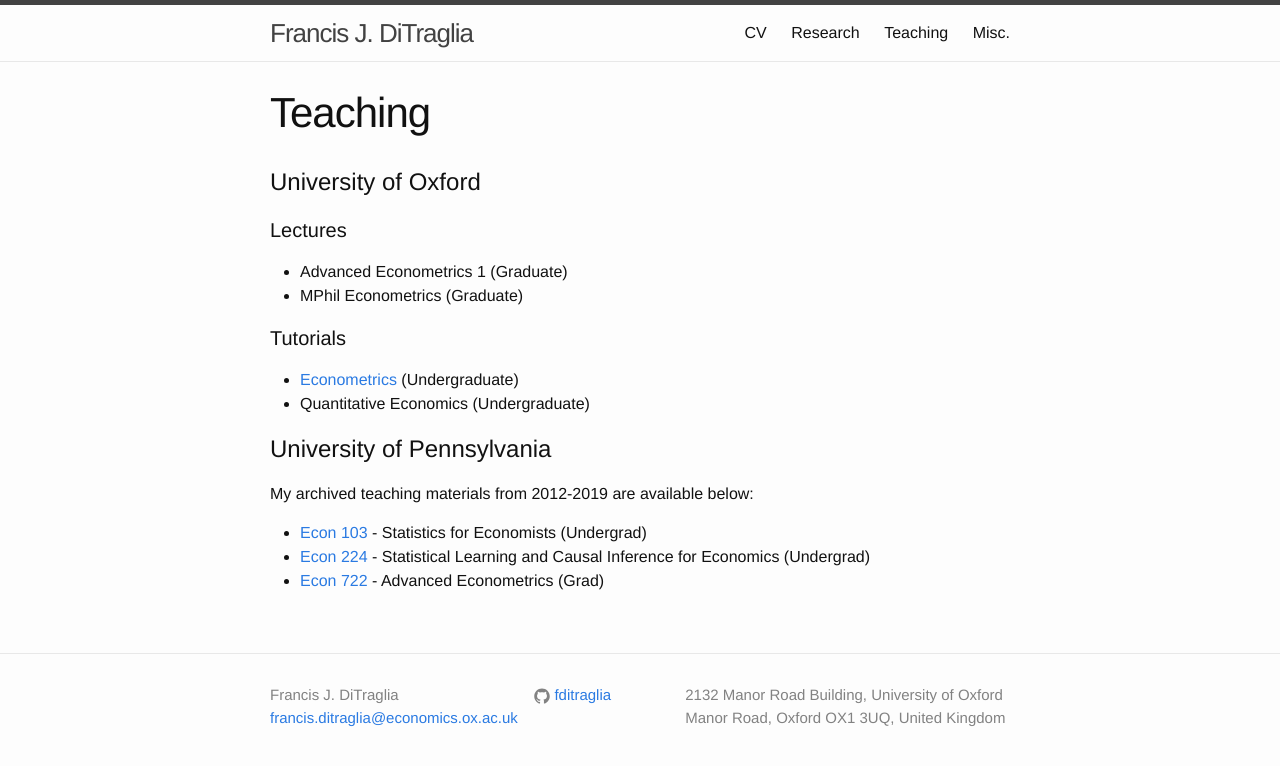
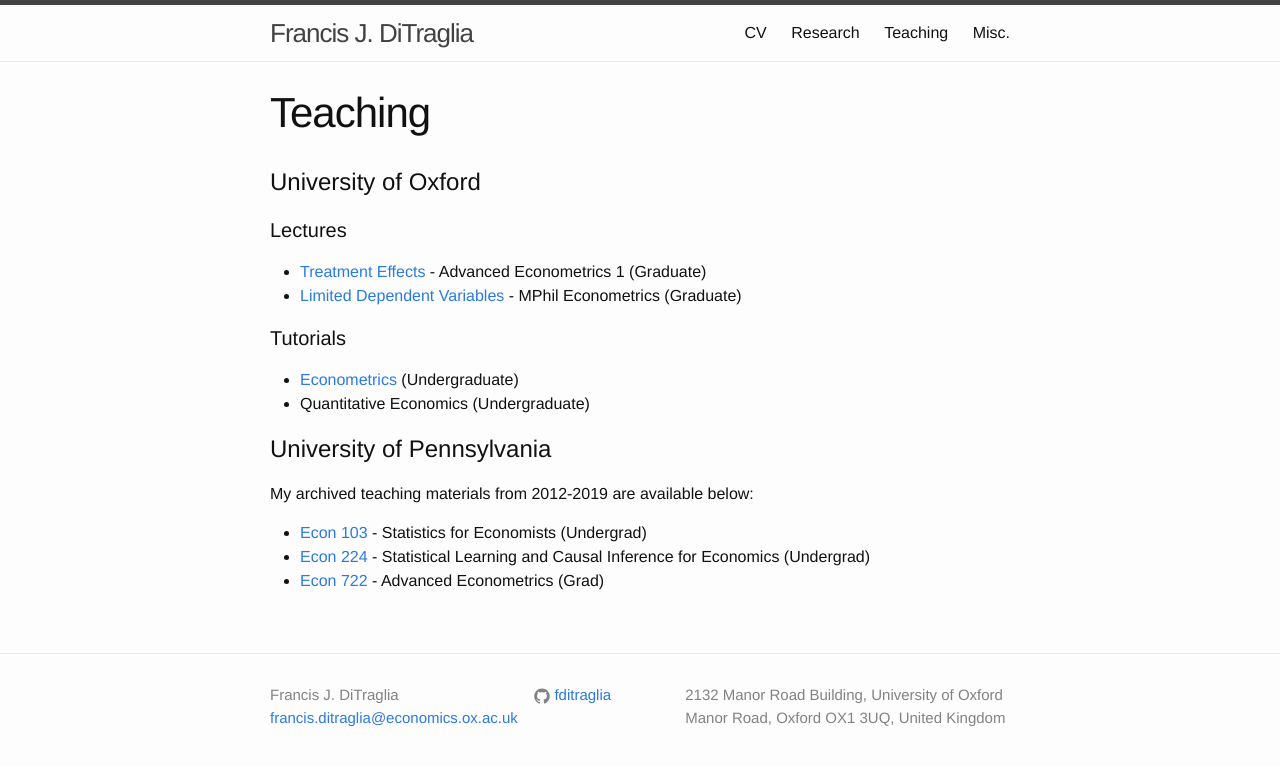
Before and after one commit to fditraglia/fditraglia.github.io, a Jekyll site: the page built from teaching.md, in a window 1280 px wide. Shown: the top 766 px of the page. Built offline with Jekyll 4.4.1, drawn with Linux system fonts in a browser that asks for light colours.

Commit message:
post notes for first treatment effects lecture

```diff
--- a/teaching.md
+++ b/teaching.md
@@ -8,8 +8,8 @@
 # University of Oxford
 
 #### Lectures
-- Advanced Econometrics 1 (Graduate)
-- MPhil Econometrics (Graduate)
+- [Treatment Effects](./pdf/treatment-effects.pdf) - Advanced Econometrics 1 (Graduate)
+- [Limited Dependent Variables](./pdf/) - MPhil Econometrics (Graduate)
 
 #### Tutorials
 - [Econometrics](./pdf/econometrics-tutorials.pdf) (Undergraduate)
```
Also changed, not shown: 1 other file.
